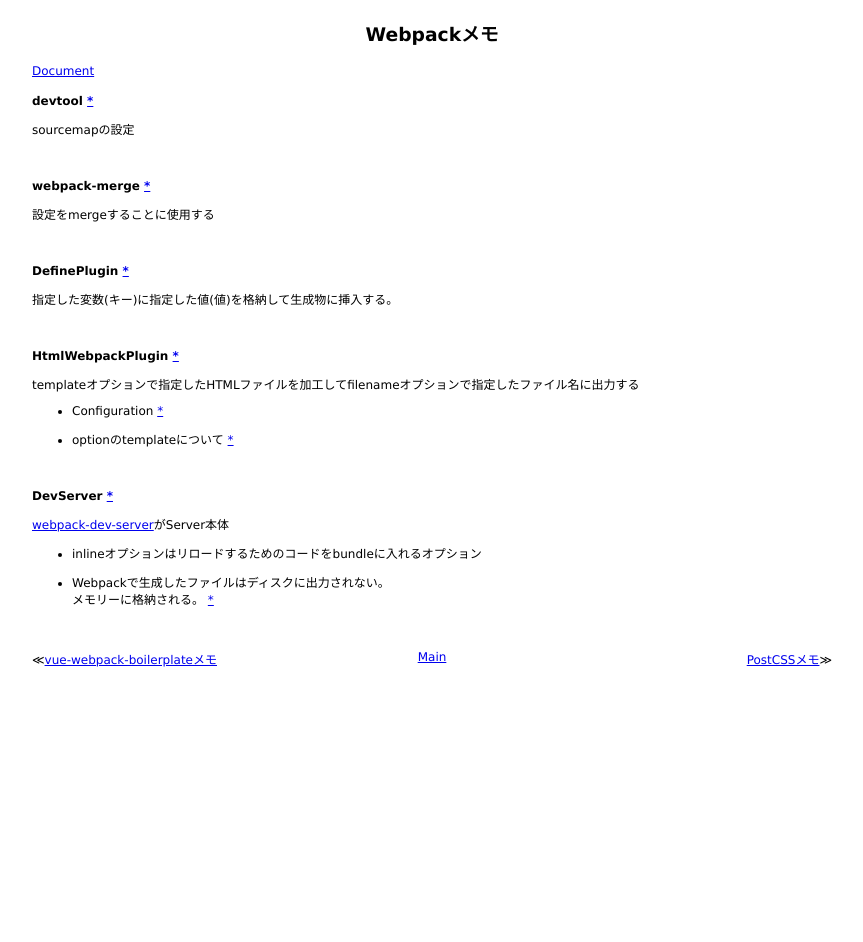
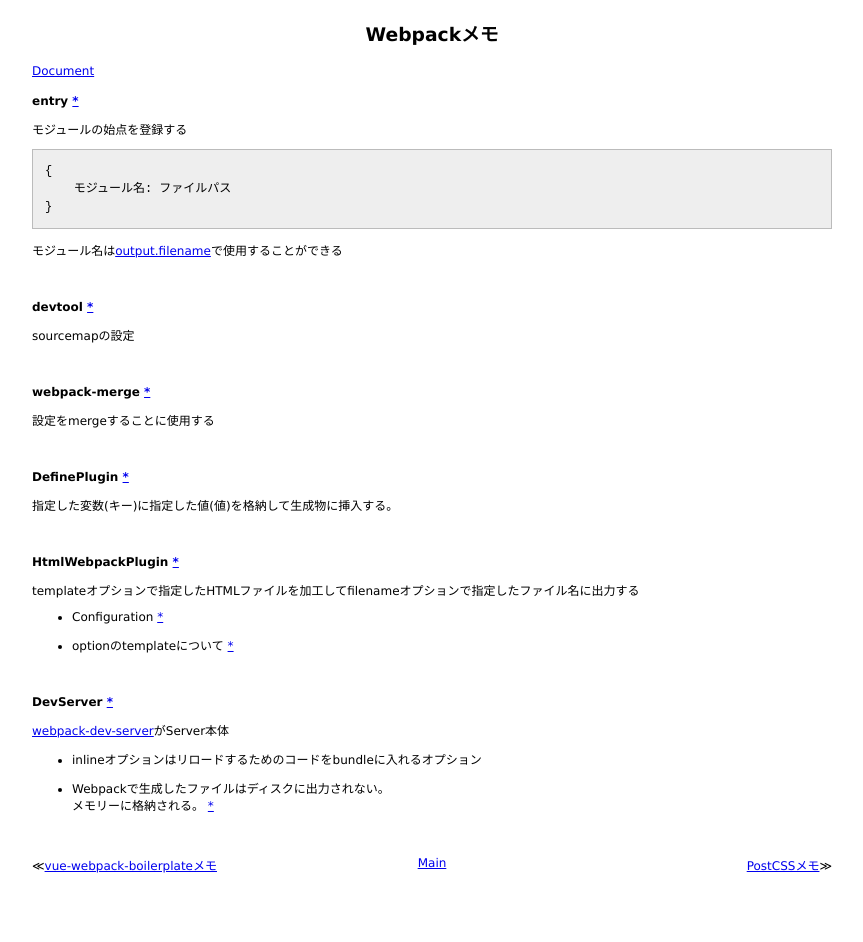
Before and after one commit to 38elements/38elements.github.com, a Jekyll site: the page built from _posts/2017-12-01-webpack.md, in a window 1280 px wide. Shown: the whole page, without its empty margins (208-1071 px from the left). Built offline with Jekyll 4.4.1, drawn with Linux system fonts in a browser that asks for light colours; before the commit the page ends 900 px from its top, so only the background shows below that.

Commit message:
Update 2017-12-01-webpack.md

````diff
--- a/_posts/2017-12-01-webpack.md
+++ b/_posts/2017-12-01-webpack.md
@@ -3,6 +3,20 @@ layout: posts
 title: Webpackメモ
 ---
 [Document](https://webpack.js.org/concepts/)
+
+#### entry [\*](https://webpack.js.org/configuration/entry-context/#entry)
+
+モジュールの始点を登録する
+
+```
+{
+    モジュール名: ファイルパス
+}
+```
+
+モジュール名は[output.filename](https://webpack.js.org/configuration/output/#output-filename)で使用することができる
+
+<br>
 
 #### devtool [\*](https://webpack.js.org/configuration/devtool/)
 
````
